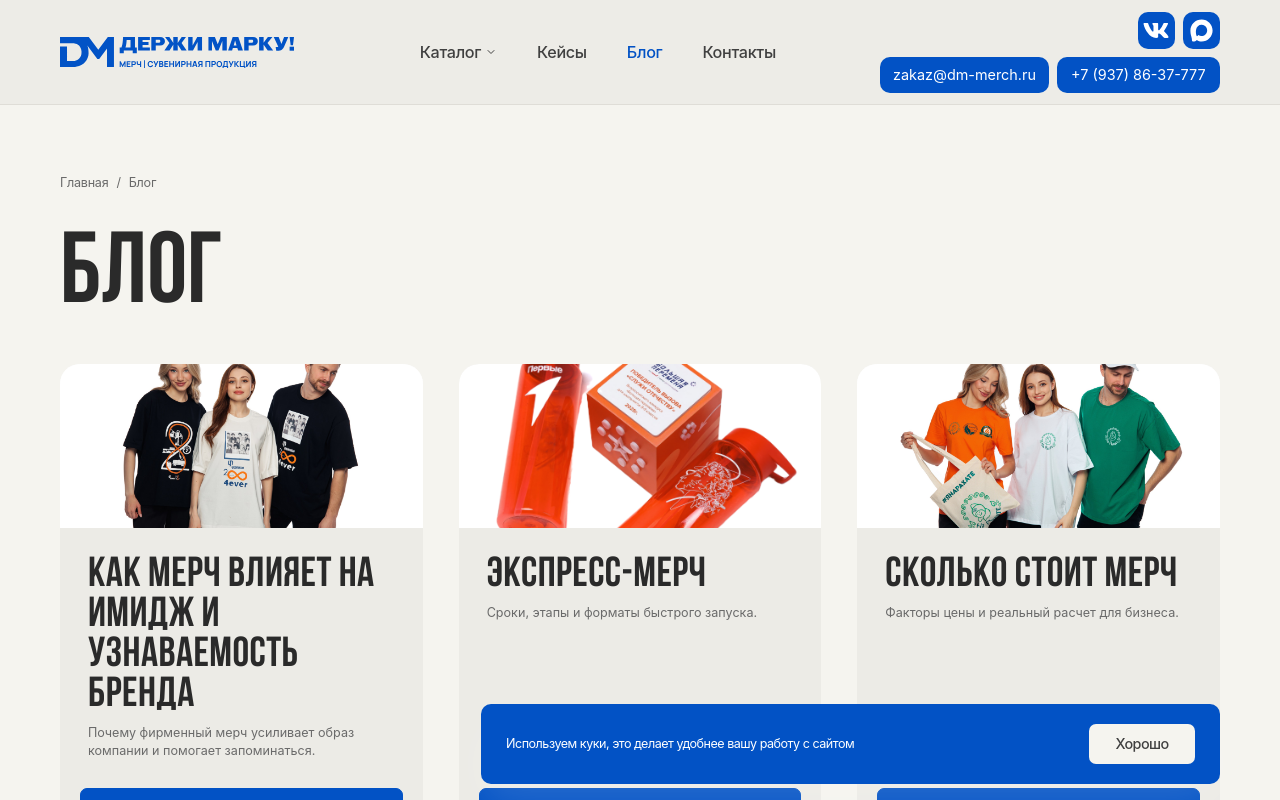
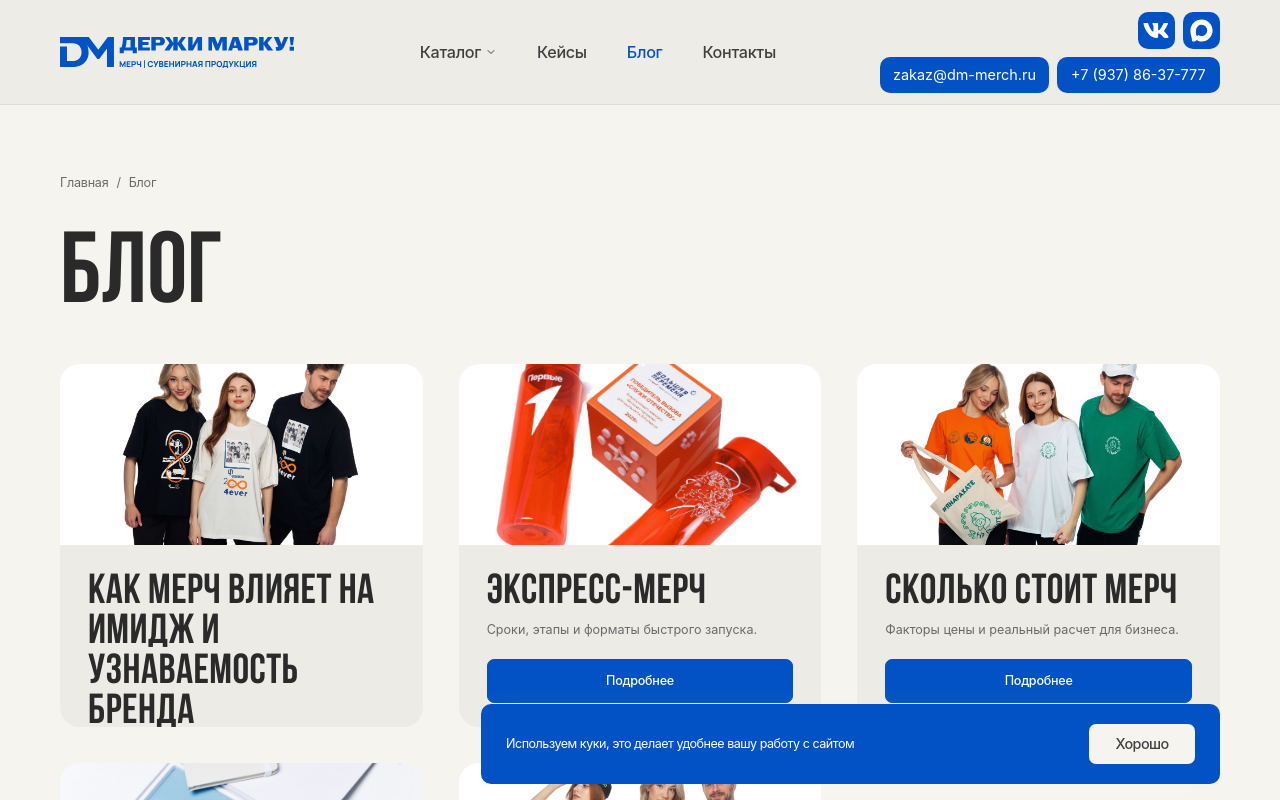
Before and after one commit to true-lnz/dm-merch-ru, a Next.js app: page /blog in a window 1280 px wide. Shown: the top 800 px of the page. Built offline with nearby package versions, Linux system fonts and the light colour scheme.

Commit message:
Рефакторинг расстояний в карточках

```diff
--- a/src/shared/ui/content-card/content-card.tsx
+++ b/src/shared/ui/content-card/content-card.tsx
@@ -19,6 +19,7 @@ export type ContentCardProps = {
   href?: string;
   image: ContentCardImage;
   renderCta?: boolean;
+  imageDisplayMode?: "3/2" | "1/1" | "auto";
 };
 
 export function ContentCard({
@@ -27,12 +28,50 @@ export function ContentCard({
   href,
   image,
   renderCta,
+  imageDisplayMode = "3/2",
 }: ContentCardProps) {
   const hasExcerpt = excerpt?.trim();
+  const imageAspectClass =
+    imageDisplayMode === "1/1" ? "aspect-square" : "aspect-[3/2]";
+
+  if (imageDisplayMode === "auto") {
+    return (
+      <article className="flex h-full aspect-square flex-col overflow-hidden rounded-[20px] bg-[var(--card-bg)]">
+        <div className="relative h-1/2 w-full overflow-hidden bg-[var(--surface)]">
+          <Image
+            src={image.url}
+            alt={image.alt}
+            fill
+            sizes={image.sizes ?? "(max-width: 768px) 100vw, (max-width: 1280px) 50vw, 33vw"}
+            className={cn("object-cover", image.className)}
+          />
+        </div>
+        <div className="flex h-1/2 flex-col p-5 md:p-7">
+          <div className="space-y-2">
+            <h3 className="font-heading text-[42px] leading-[0.95] tracking-[0.01em] text-[var(--heading)]">
+              {title}
+            </h3>
+            {hasExcerpt ? <p className="text-sm text-[var(--text-muted)]">{hasExcerpt}</p> : null}
+          </div>
+          <div className="mt-auto pt-4 md:pt-5">
+            {renderCta ?? (href ? (
+              <Link
+                href={href}
+                aria-label={href ? `Открыть: ${title}` : "Открыть карточку"}
+                className={buttonVariants()}
+              >
+                Подробнее
+              </Link>
+            ) : null)}
+          </div>
+        </div>
+      </article>
+    );
+  }
 
   return (
     <article className="flex h-full flex-col overflow-hidden rounded-[20px] bg-[var(--card-bg)]">
-      <div className="relative aspect-[553/250] w-full overflow-hidden bg-[var(--surface)]">
+      <div className={cn("relative w-full overflow-hidden bg-[var(--surface)]", imageAspectClass)}>
         <Image
           src={image.url}
           alt={image.alt}
--- a/src/shared/ui/page-subheading/page-subheading.tsx
+++ b/src/shared/ui/page-subheading/page-subheading.tsx
@@ -5,6 +5,7 @@ type PageSubheadingProps = {
   title: ReactNode;
   description?: ReactNode;
   descriptionPlacement?: "side" | "bottom";
+  sideDescriptionLayout?: "two-columns" | "three-columns-middle";
   className?: string;
   containerClassName?: string;
   titleClassName?: string;
@@ -15,6 +16,7 @@ export function PageSubheading({
   title,
   description,
   descriptionPlacement = "bottom",
+  sideDescriptionLayout = "two-columns",
   className,
   containerClassName,
   titleClassName,
@@ -39,7 +41,12 @@ export function PageSubheading({
       className={cn(
         "flex gap-5",
         descriptionPlacement === "side"
-          ? "flex-col xl:grid xl:grid-cols-[minmax(0,1fr)_minmax(280px,0.52fr)] xl:items-end xl:gap-10"
+          ? cn(
+              "flex-col xl:grid xl:items-end xl:gap-10",
+              sideDescriptionLayout === "three-columns-middle"
+                ? "xl:grid-cols-3"
+                : "xl:grid-cols-[minmax(0,1fr)_minmax(280px,0.52fr)]",
+            )
           : "flex-col",
         className,
         containerClassName,
@@ -57,6 +64,9 @@ export function PageSubheading({
         className={cn(
           "max-w-[44rem] text-xs sm:text-lg xl:text-2xl leading-[1.35] tracking-[-0.03em] text-[#404040]",
           descriptionPlacement === "side" && "xl:justify-self-end xl:pb-2",
+          descriptionPlacement === "side" &&
+            sideDescriptionLayout === "three-columns-middle" &&
+            "xl:col-start-2 xl:justify-self-stretch",
           descriptionClassName,
         )}
       >
--- a/src/widgets/blog-feed/ui/blog-feed.tsx
+++ b/src/widgets/blog-feed/ui/blog-feed.tsx
@@ -16,6 +16,7 @@ export function BlogFeed({ posts }: BlogFeedProps) {
             excerpt={post.excerpt}
             href={post.href}
             image={post.image}
+            imageDisplayMode="auto"
           />
         ))}
       </div>
--- a/src/widgets/home-digest/digest-card.tsx
+++ b/src/widgets/home-digest/digest-card.tsx
@@ -92,7 +92,7 @@ function DigestDefaultCard({
         />
       </div>
 
-      <div className="flex flex-1 flex-col px-5 pb-5 pt-[18px] md:px-[30px] md:pb-[30px] md:pt-[30px]">
+      <div className="flex flex-1 flex-col px-5 pb-5 p-[18px] md:p-[27px]">
         <div className={cn("flex-1", contentTransitionClass)}>
           <h3 className="font-heading text-3xl md:text-5xl leading-[0.94] tracking-[0.015em] text-[var(--heading)] uppercase">
             {item.title}
@@ -155,8 +155,8 @@ function DigestWildCard({
         className={cn(
           "min-w-0 overflow-hidden bg-[var(--accent)] text-white",
           isMobile
-            ? "flex flex-1 flex-col px-5 pb-5 pt-[18px]"
-            : "flex flex-[0_0_calc(50%+15px)] flex-col px-7 pb-7 pt-8 md:px-10 md:pb-[30px] md:pt-[34px] xl:px-[40px] xl:pt-[50px]",
+            ? "flex flex-1 flex-col p-[18px]"
+            : "flex flex-[0_0_calc(50%+15px)] flex-col py-[27px] px-[36px] pt-[36px]",
         )}
         style={{
           backgroundImage: `url("${item.backgroundImageSrc}")`,
@@ -168,7 +168,7 @@ function DigestWildCard({
         <div className={cn("flex flex-1 flex-col", isMobile ? contentTransitionClass : "")}>
           <h3
             className={cn(
-              "font-heading leading-[0.94] tracking-[0.015em] uppercase",
+              "font-heading whitespace-pre-line leading-[0.94] tracking-[0.015em] uppercase",
               isMobile ? "text-3xl" : "text-4xl md:text-5xl",
             )}
           >
--- a/src/widgets/home-digest/home-digest.data.ts
+++ b/src/widgets/home-digest/home-digest.data.ts
@@ -81,7 +81,7 @@ export const DIGEST_CARDS: HomeDigestCard[] = [
     backgroundImageSrc: "/home/img_card_cover_home_digest_v1.svg",
     image: {
       src: "/home/digest-team.png",
-      alt: "Мерч для команды",
+      alt: "Мерч\nдля команды",
       sizes: "(max-width: 767px) calc(100vw - 60px), (max-width: 1279px) 480px, 413px",
       imageClassName: "object-cover object-top",
     },
```
